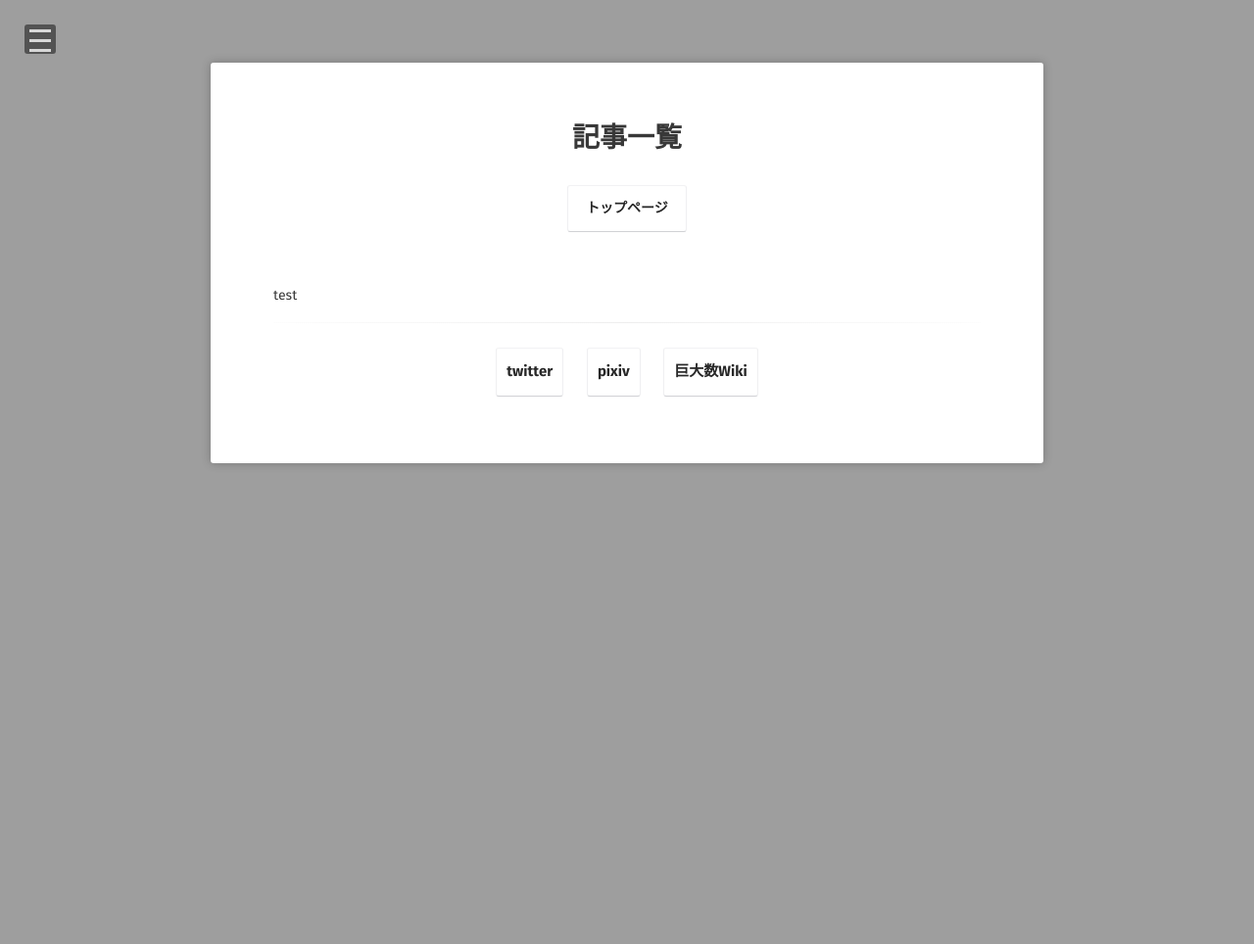
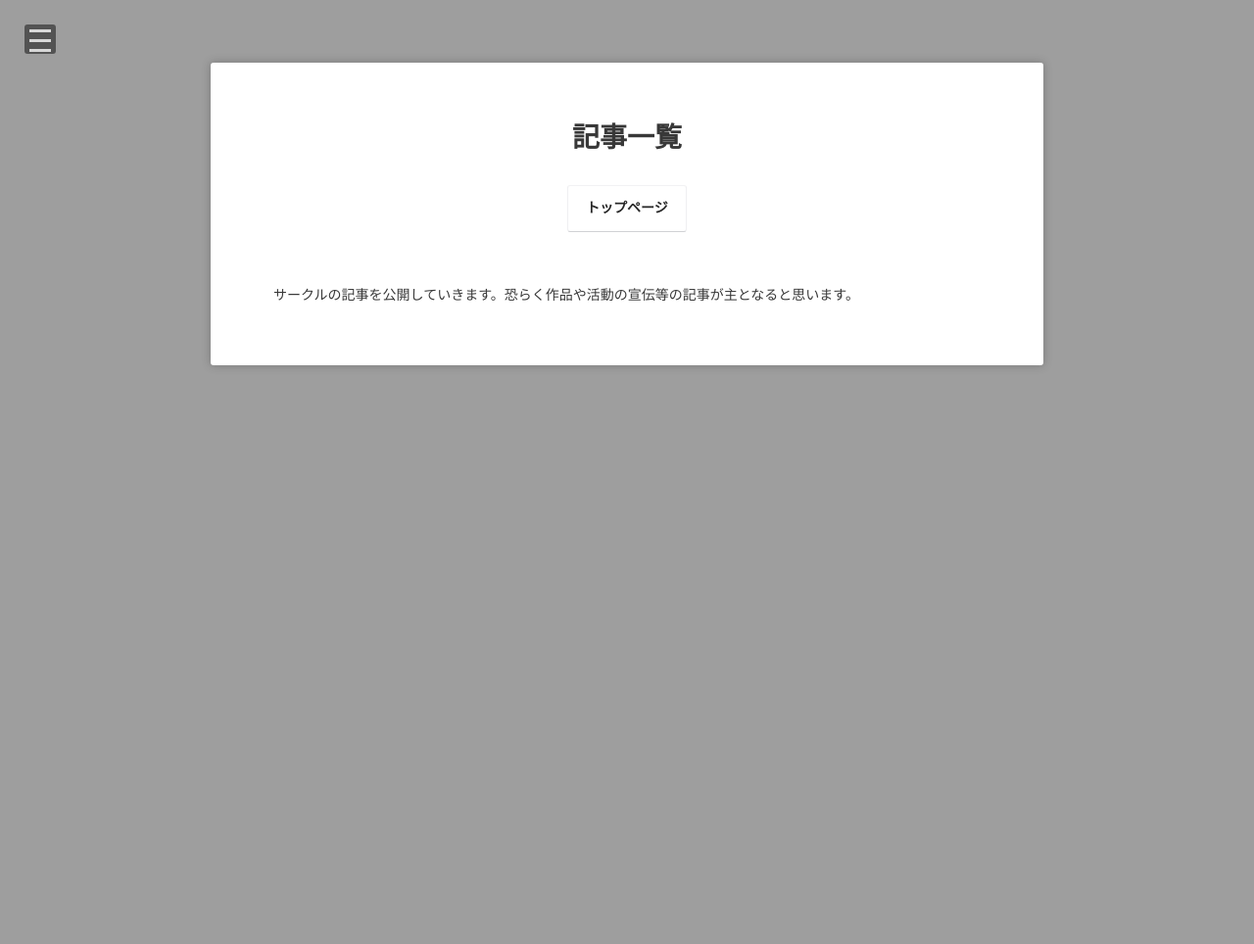
Before and after one commit to p-adic/p-adic.github.io, a Jekyll site: the page built from posts/index.md, in a window 1280 px wide. Shown: the whole page at 98% size. Built offline with Jekyll 4.4.1, drawn with Linux system fonts in a browser that asks for light colours; some web fonts are replaced.

Commit message:
Update index.md

```diff
--- a/posts/index.md
+++ b/posts/index.md
@@ -5,6 +5,4 @@ excerpt: "A List of Posts"
 comments: false
 ---
 
-test
-
-{% include social-links.html %}
+サークルの記事を公開していきます。恐らく作品や活動の宣伝等の記事が主となると思います。
```
